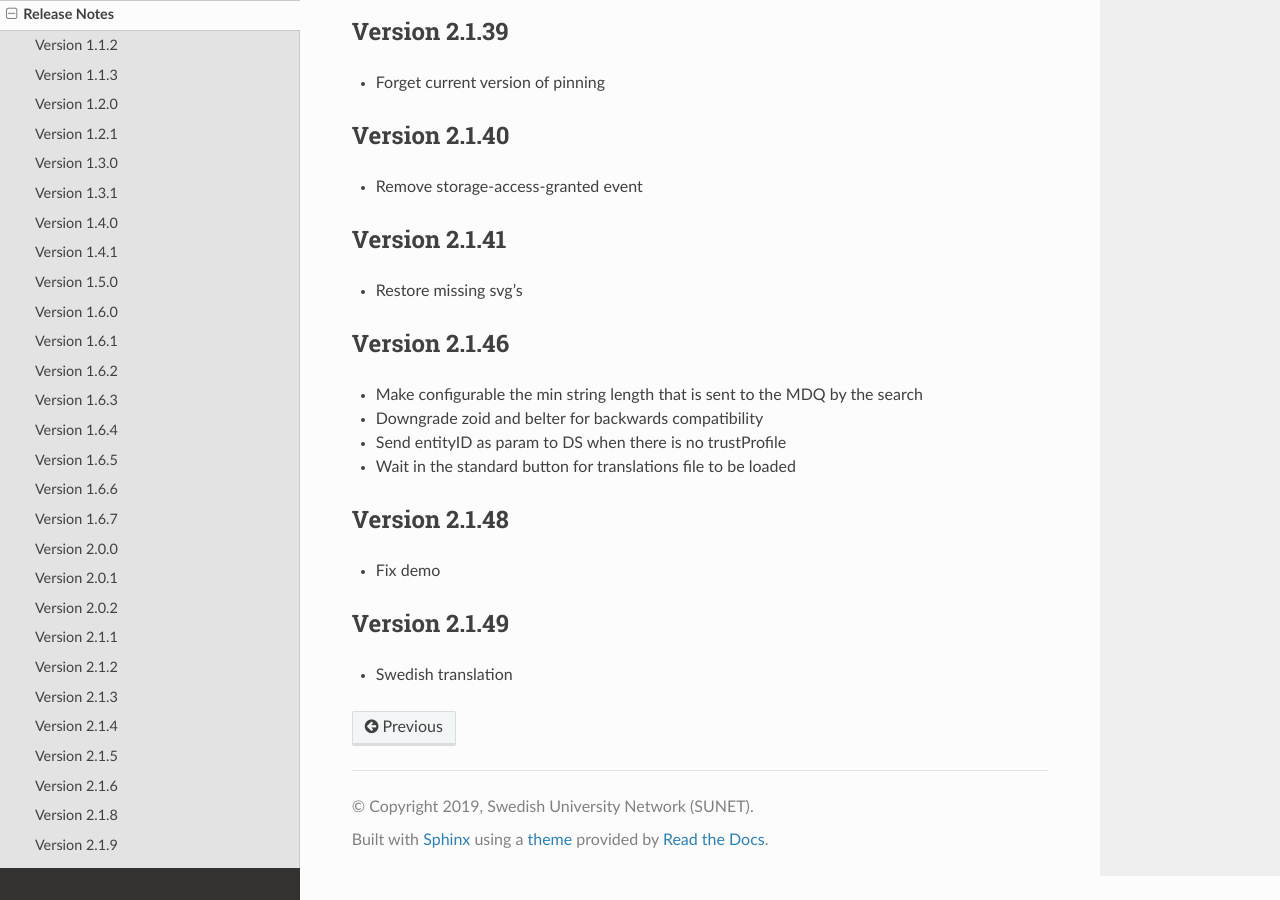
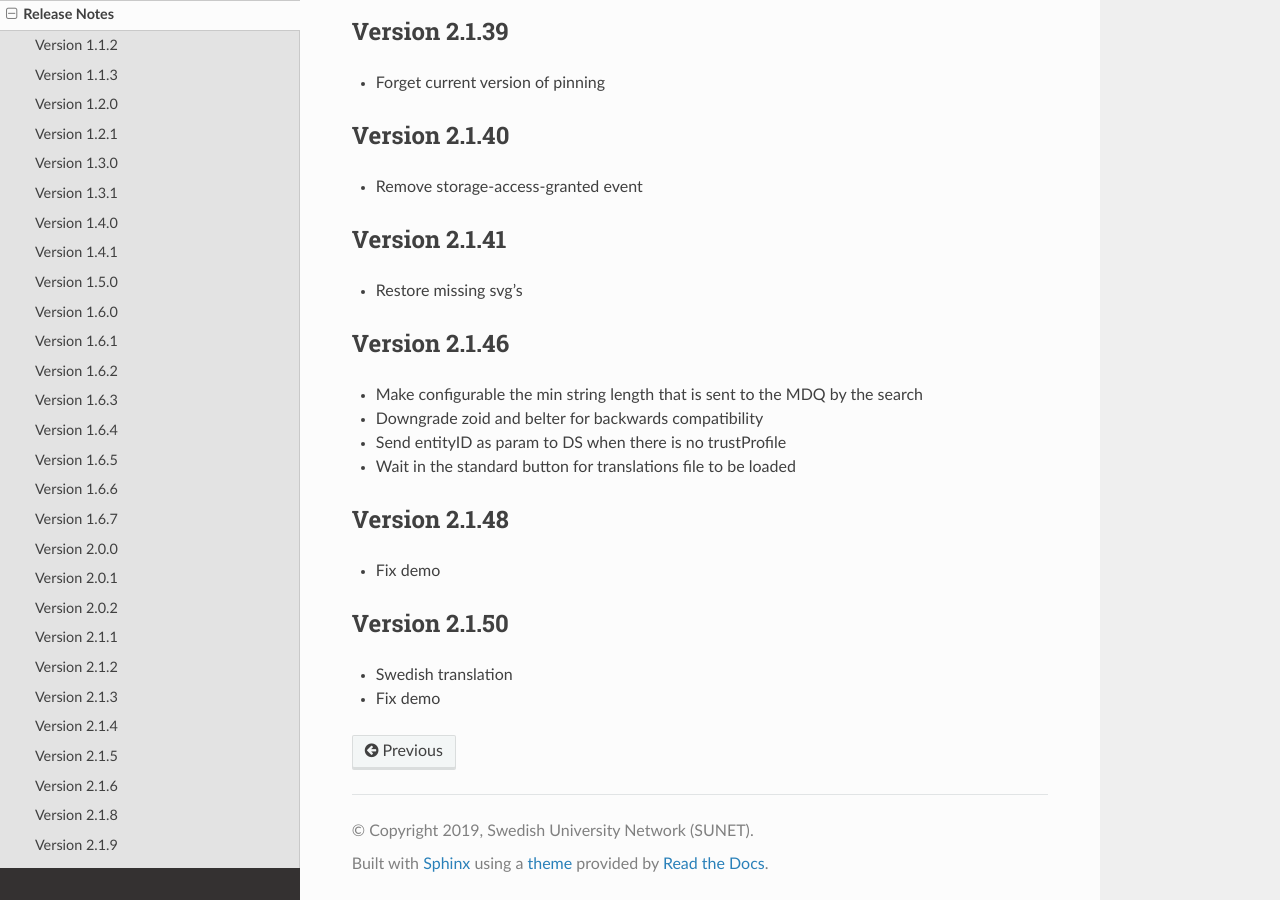
Before and after one commit to TheIdentitySelector/thiss-js, a Sphinx documentation site: the page built from docs/releasenotes.rst, in a window 1280 px wide and 900 px high, scrolled down 5785 px. Built offline with Sphinx 7.4.7 and the Read the Docs theme 3.1.0, drawn with Linux system fonts in a browser that asks for light colours.

Commit message:
bump version to 2.1.50

```diff
--- a/docs/conf.py
+++ b/docs/conf.py
@@ -26,7 +26,7 @@ author = u'Leif Johansson'
 # The short X.Y version
 version = u'2.1'
 # The full version, including alpha/beta/rc tags
-release = u'2.1.49'
+release = u'2.1.50'
 js_source_path = '../src'
 
 # -- General configuration ---------------------------------------------------
--- a/docs/releasenotes.rst
+++ b/docs/releasenotes.rst
@@ -297,7 +297,8 @@ Version 2.1.48
 
 * Fix demo
 
-Version 2.1.49
+Version 2.1.50
 --------------
 
 * Swedish translation
+* Fix demo
--- a/package.json
+++ b/package.json
@@ -1,6 +1,6 @@
 {
   "name": "@theidentityselector/thiss",
-  "version": "2.1.49",
+  "version": "2.1.50",
   "description": "The Identity Selector",
   "main": "index.js",
   "private": false,
```
Also changed, not shown: 2 other files.
